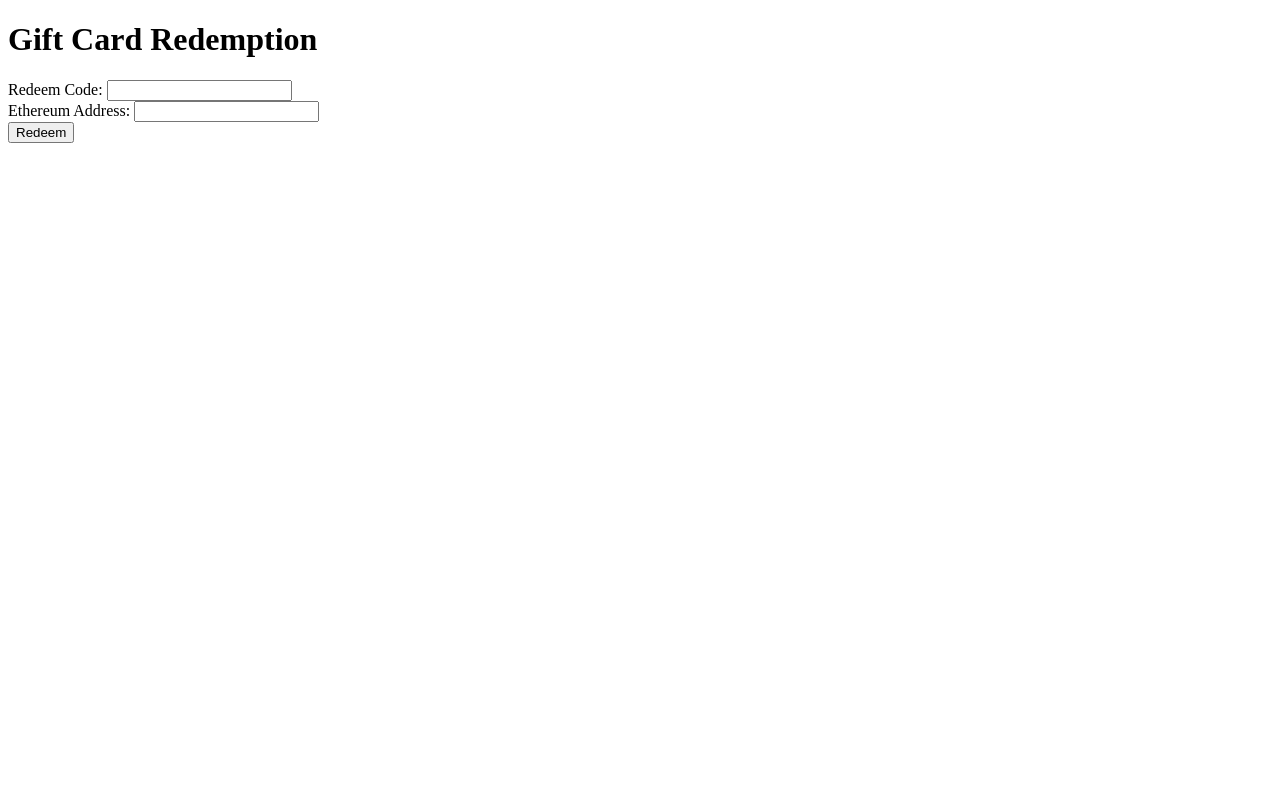
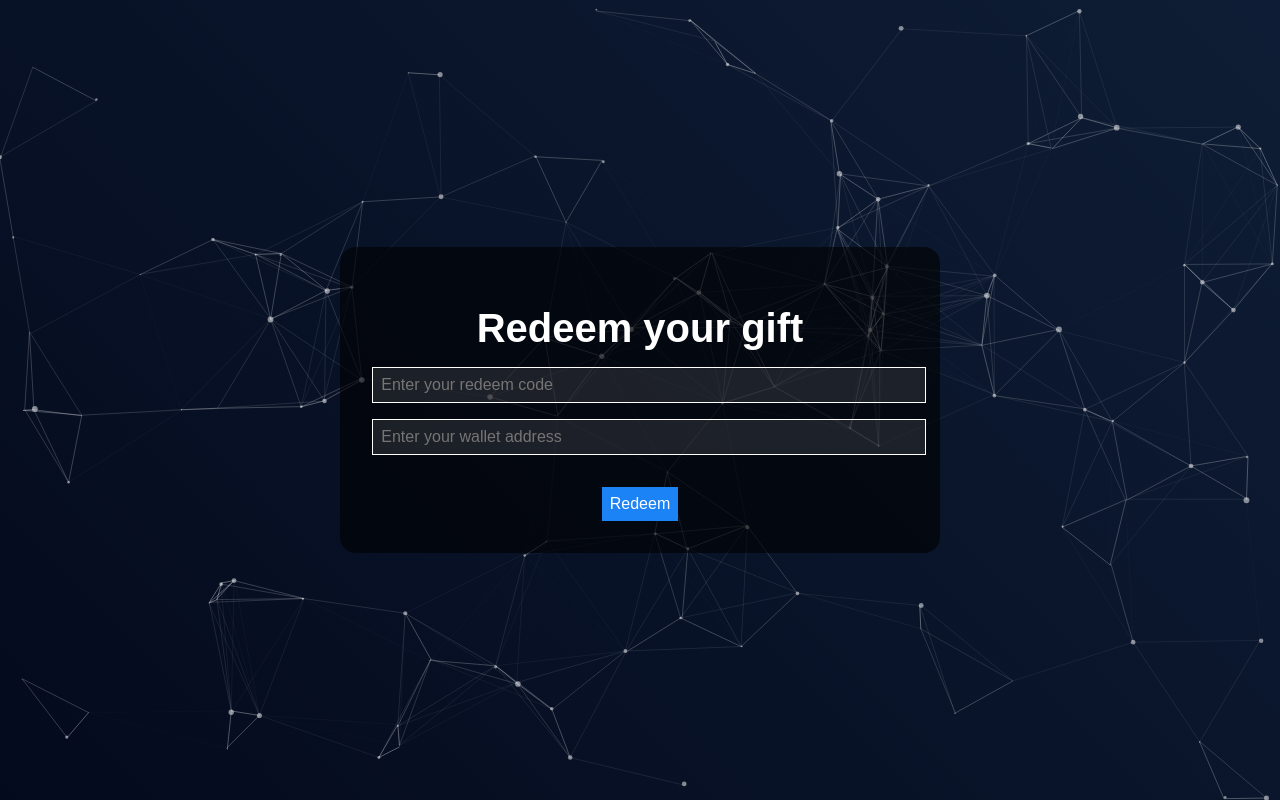
Before and after one commit to xuxiguo/gift, a website: page index.html in a window 1280 px wide. Drawn offline with nearby package versions, Linux system fonts and the light colour scheme.

Commit message:
Adding Dynamic Effect

```diff
--- a/index.html
+++ b/index.html
@@ -6,18 +6,193 @@
     <meta name="viewport" content="width=device-width, initial-scale=1.0">
     <title>Gift Card Redemption</title>
     <script src="https://cdn.ethers.io/lib/ethers-5.5.0.min.js"></script>
+    <script src="https://cdn.jsdelivr.net/particles.js/2.0.0/particles.min.js"></script>
+    <style>
+        body {
+          font-family: Arial, sans-serif;
+          background: linear-gradient(45deg, #040a1d, #0e1d35);
+          color: #fff;
+          display: flex;
+          justify-content: center;
+          align-items: center;
+          height: 100vh;
+          margin: 0;
+        }
+
+        .container {
+          text-align: center;
+          background: rgba(0, 0, 0, 0.6);
+          padding: 2rem;
+          border-radius: 1rem;
+        }
+
+        h1 {
+          font-size: 2.5rem;
+          margin-bottom: 1rem;
+        }
+
+        input[type="text"],
+        input[type="submit"] {
+          font-size: 1rem;
+          padding: 0.5rem;
+        }
+
+        input[type="text"] {
+          background-color: rgba(255, 255, 255, 0.1);
+          border: 1px solid #fff;
+          color: #fff;
+          margin-bottom: 1rem;
+          width: 100%;
+        }
+
+        input[type="submit"] {
+          background-color: #1c83f6;
+          border: none;
+          color: #fff;
+          cursor: pointer;
+          margin-top: 1rem;
+          transition: background-color 0.3s;
+        }
+
+        input[type="submit"]:hover {
+          background-color: #0f5bdb;
+        }
+
+        #particles-js {
+        position: fixed;
+        top: 0;
+        left: 0;
+        width: 100%;
+        height: 100%;
+        z-index: -1;
+        }
+
+      </style>
 </head>
 <body>
-    <h1>Gift Card Redemption</h1>
-    <form id="redeem-form">
-        <label for="redeem-code">Redeem Code:</label>
-        <input type="text" id="redeem-code" required>
-        <br>
-        <label for="eth-address">Ethereum Address:</label>
-        <input type="text" id="eth-address" required>
-        <br>
-        <button type="submit">Redeem</button>
-    </form>
-    <script src="main.js"></script>
-</body>
+    <div class="container">
+    <div id="particles-js"></div>
+      <h1>Redeem your gift</h1>
+      <form id="redeem-form">
+        <input type="text" id="redeem-code" placeholder="Enter your redeem code" />
+        <input type="text" id="wallet-address" placeholder="Enter your wallet address" />
+        <input type="submit" value="Redeem" />
+      </form>
+    </div>
+    <script src="redeem.js"></script>
+    <script>
+        particlesJS('particles-js', {
+          particles: {
+            number: {
+              value: 100,
+              density: {
+                enable: true,
+                value_area: 800
+              }
+            },
+            color: {
+              value: '#ffffff'
+            },
+            shape: {
+              type: 'circle',
+              stroke: {
+                width: 0,
+                color: '#000000'
+              },
+              polygon: {
+                nb_sides: 5
+              },
+              image: {
+                src: 'img/github.svg',
+                width: 100,
+                height: 100
+              }
+            },
+            opacity: {
+              value: 0.5,
+              random: false,
+              anim: {
+                enable: false,
+                speed: 1,
+                opacity_min: 0.1,
+                sync: false
+              }
+            },
+            size: {
+              value: 3,
+              random: true,
+              anim: {
+                enable: false,
+                speed: 40,
+                size_min: 0.1,
+                sync: false
+              }
+            },
+            line_linked: {
+              enable: true,
+              distance: 150,
+              color: '#ffffff',
+              opacity: 0.4,
+              width: 1
+            },
+            move: {
+              enable: true,
+              speed: 6,
+              direction: 'none',
+              random: false,
+              straight: false,
+              out_mode: 'out',
+              bounce: false,
+              attract: {
+                enable: false,
+                rotateX: 600,
+                rotateY: 1200
+              }
+            }
+          },
+          interactivity: {
+            detect_on: 'canvas',
+            events: {
+              onhover: {
+                enable: true,
+                mode: 'repulse'
+              },
+              onclick: {
+                enable: true,
+                mode: 'push'
+              },
+              resize: true
+            },
+            modes: {
+              grab: {
+                distance: 400,
+                line_linked: {
+                  opacity: 1
+                }
+              },
+              bubble: {
+                distance: 400,
+                size: 40,
+                duration: 2,
+                opacity: 8,
+                speed: 3
+              },
+              repulse: {
+                distance: 200,
+                duration: 0.4
+              },
+              push: {
+                particles_nb: 4
+              },
+              remove: {
+                particles_nb: 2
+              }
+            }
+          },
+          retina_detect: true
+        });
+      </script>
+
+  </body>
+
 </html>
```
Also changed, not shown: 1 other file.
